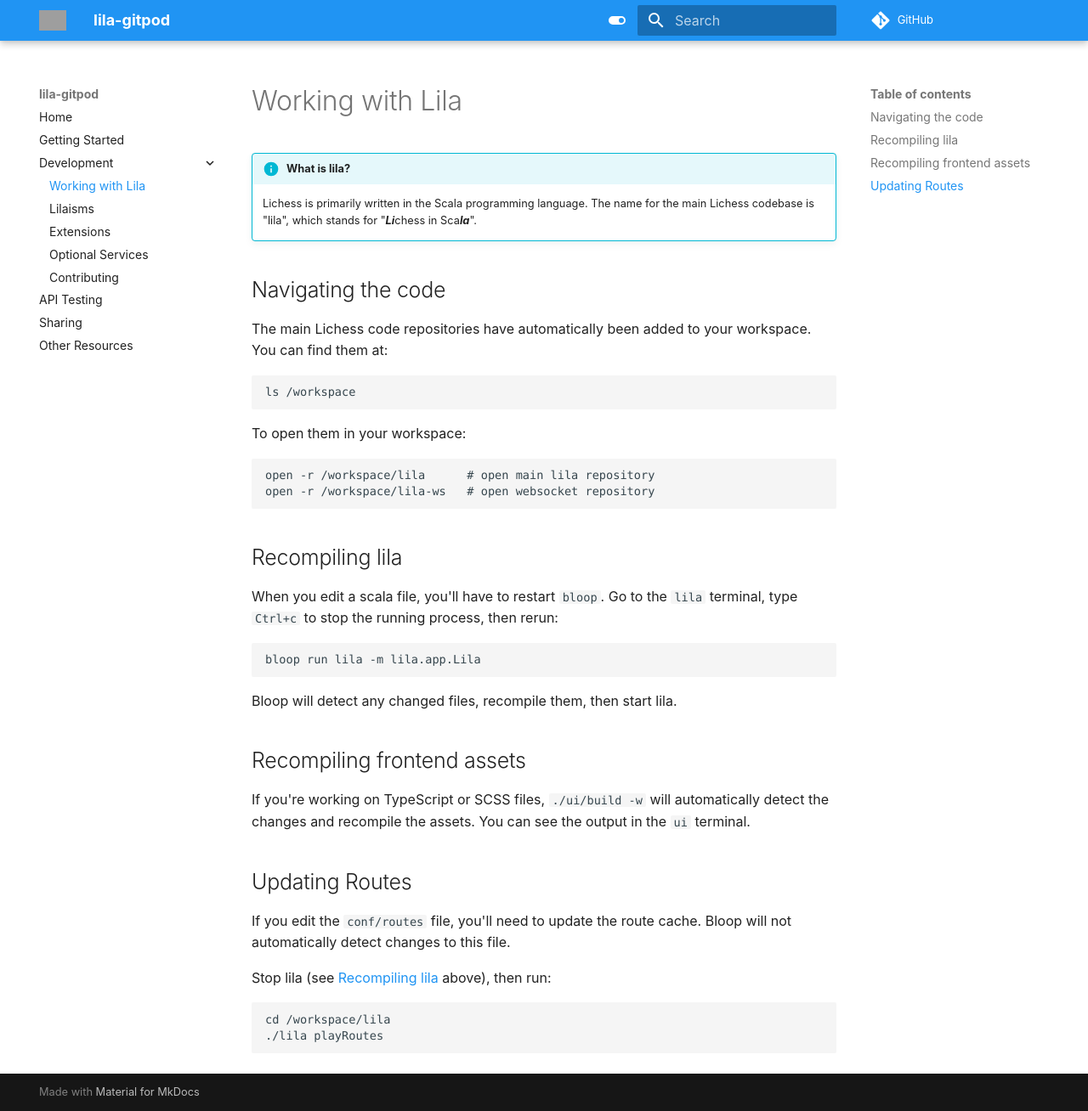
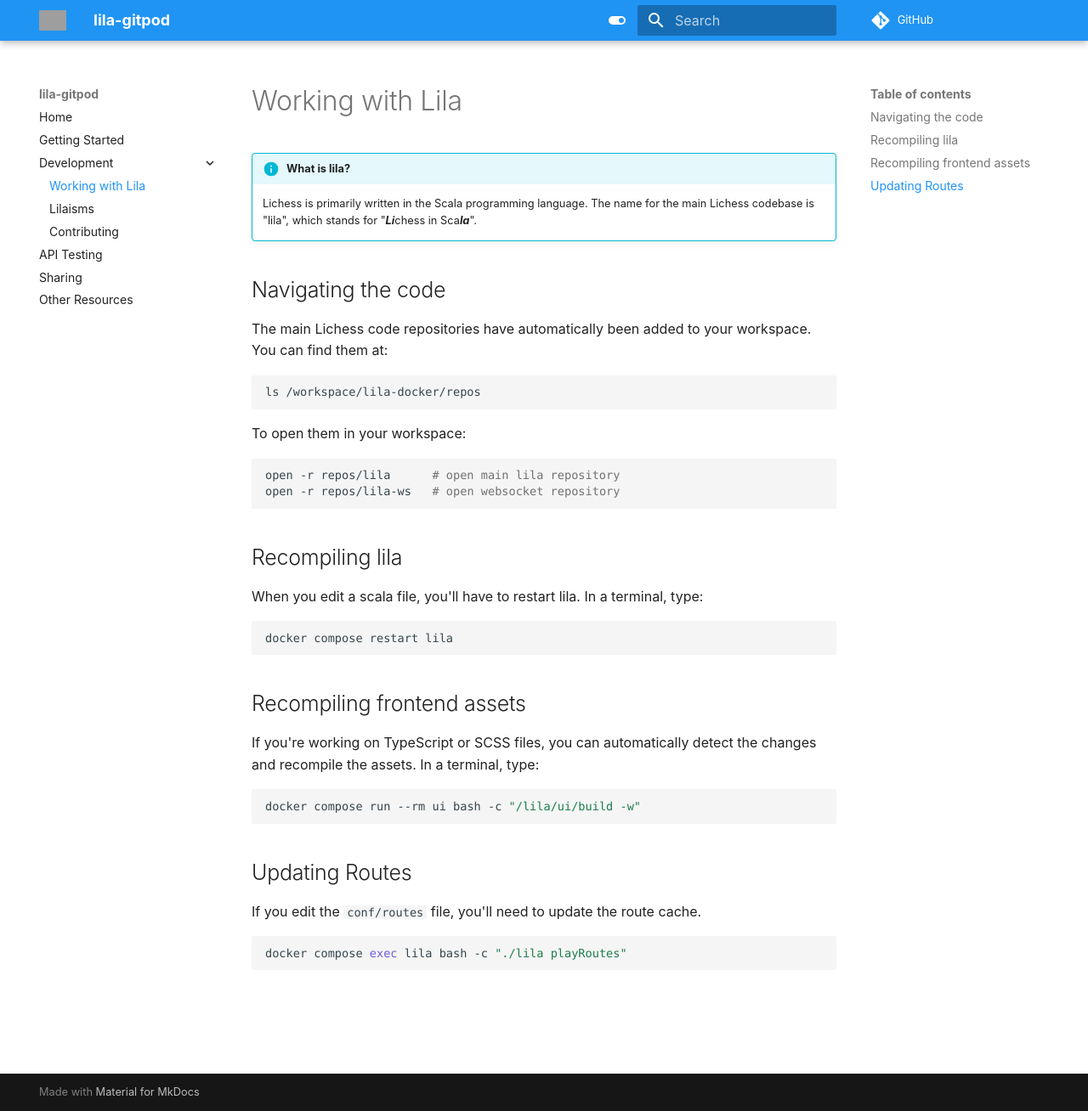
Before and after one commit to lichess-org/lila-gitpod, an MkDocs documentation site: the page built from docs/development.md, in a window 1280 px wide and 1308 px high. Shown: the whole window at 85% size. Built offline with MkDocs 1.6.1 and Material for MkDocs 9.7.7, drawn with Linux system fonts in a browser that asks for light colours; comment, search, counter and statistics services are not loaded; grey boxes are pictures that could not be loaded.

Commit message:
Move to lila-docker's gitpod implementation (#33)

````diff
--- a/docs/development.md
+++ b/docs/development.md
@@ -8,30 +8,37 @@
 
 The main Lichess code repositories have automatically been added to your workspace. You can find them at:
 
-    ls /workspace
+```bash
+ls /workspace/lila-docker/repos
+```
 
 To open them in your workspace:
 
-    open -r /workspace/lila      # open main lila repository
-    open -r /workspace/lila-ws   # open websocket repository
+```bash
+open -r repos/lila      # open main lila repository
+open -r repos/lila-ws   # open websocket repository
+```
 
 ## Recompiling lila
 
-When you edit a scala file, you'll have to restart `bloop`. Go to the `lila` terminal, type `Ctrl+c` to stop the running process, then rerun:
+When you edit a scala file, you'll have to restart lila. In a terminal, type:
 
-    bloop run lila -m lila.app.Lila
-
-Bloop will detect any changed files, recompile them, then start lila.
+```bash
+docker compose restart lila
+```
 
 ## Recompiling frontend assets
 
-If you're working on TypeScript or SCSS files, `./ui/build -w` will automatically detect the changes and recompile the assets. You can see the output in the `ui` terminal.
+If you're working on TypeScript or SCSS files, you can automatically detect the changes and recompile the assets. In a terminal, type:
+
+```bash
+docker compose run --rm ui bash -c "/lila/ui/build -w"
+```
 
 ## Updating Routes
 
-If you edit the `conf/routes` file, you'll need to update the route cache. Bloop will not automatically detect changes to this file.
+If you edit the `conf/routes` file, you'll need to update the route cache.
 
-Stop lila (see [Recompiling lila](#recompiling-lila) above), then run:
-
-    cd /workspace/lila
-    ./lila playRoutes
+```bash
+docker compose exec lila bash -c "./lila playRoutes"
+```
--- a/mkdocs.yml
+++ b/mkdocs.yml
@@ -9,8 +9,6 @@
   - Development:
       - Working with Lila: development.md
       - Lilaisms: lilaisms.md
-      - Extensions: extensions.md
-      - Optional Services: optional-services.md
       - Contributing: contributing.md
   - API Testing: api-testing.md
   - Sharing: sharing.md
@@ -21,13 +19,13 @@
   logo: https://lichess1.org/assets/logo/lichess-white.svg
   font: false
   palette:
-    - media: '(prefers-color-scheme: light)'
+    - media: "(prefers-color-scheme: light)"
       scheme: default
       primary: blue
       toggle:
         icon: material/toggle-switch
         name: Switch to dark mode
-    - media: '(prefers-color-scheme: dark)'
+    - media: "(prefers-color-scheme: dark)"
       scheme: slate
       primary: blue
       toggle:
````
Also changed, not shown: .gitpod.yml (deleted, +0 -116 lines), README.md (+3 -5 lines), docs/api-testing.md (+2 -2 lines), docs/contributing.md (+3 -2 lines), docs/extensions.md (deleted, +0 -17 lines), docs/getting-started.md (+12 -5 lines), docs/optional-services.md (deleted, +0 -129 lines), gitpod/Welcome.md (deleted, +0 -16 lines), 8 other files.
